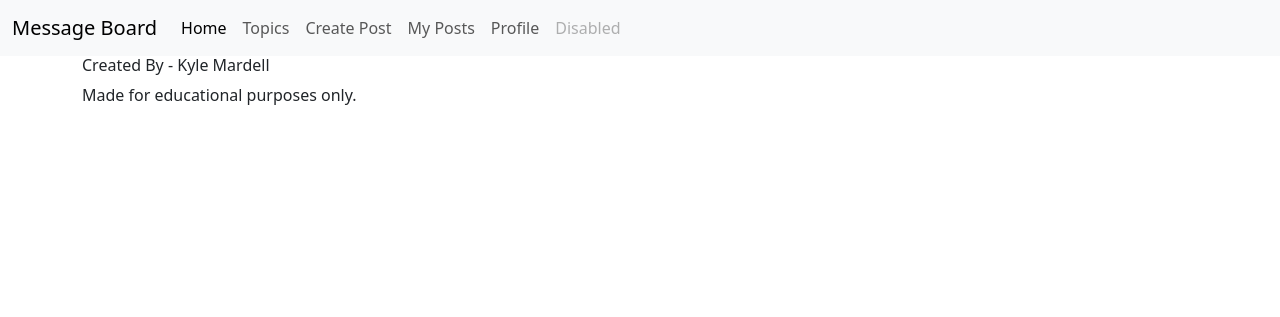
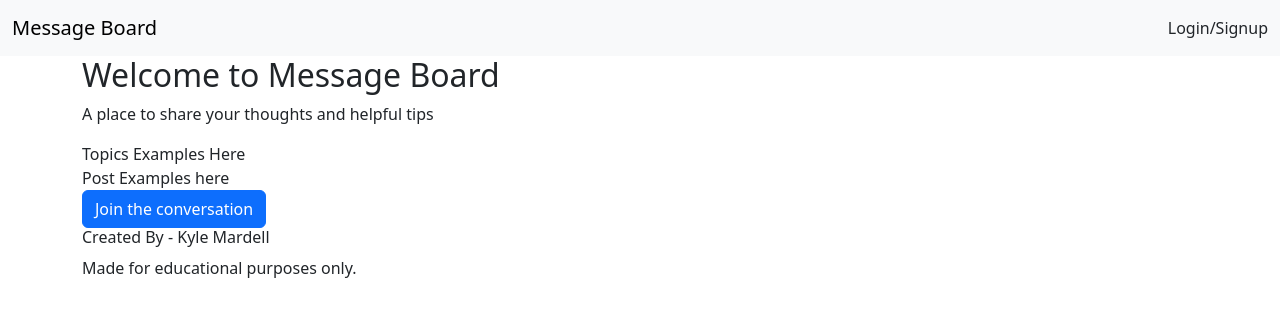
Before and after one commit to KyleMardell/meassage-board-flask-app, a Flask app: page / in a window 1280 px wide. Shown: the top 317 px of the page. Run offline with Flask 3, Linux system fonts and the light colour scheme.

Commit message:
Create initial index and login pages, set up routes.

```diff
--- a/messageboard/routes.py
+++ b/messageboard/routes.py
@@ -4,4 +4,9 @@ from messageboard import app, db
 
 @app.route("/")
 def index():
-    return render_template("base.html")
+    return render_template("index.html")
+
+
+@app.route("/login")
+def login():
+    return render_template("login.html")
--- a/messageboard/static/css/style.css
+++ b/messageboard/static/css/style.css
@@ -0,0 +1,6 @@
+* {
+    border: 0;
+    margin: 0;
+    padding: 0;
+    box-sizing: border-box;
+}
--- a/messageboard/templates/base.html
+++ b/messageboard/templates/base.html
@@ -16,7 +16,8 @@
     <header>
         <nav class="navbar navbar-expand-lg bg-body-tertiary">
             <div class="container-fluid">
-                <a class="navbar-brand" href="#">Message Board</a>
+                <a class="navbar-brand" href="{{ url_for('index') }}">Message Board</a>
+                {% if user_logged_in %}
                 <button class="navbar-toggler" type="button" data-bs-toggle="collapse" data-bs-target="#navbarNav"
                     aria-controls="navbarNav" aria-expanded="false" aria-label="Toggle navigation">
                     <span class="navbar-toggler-icon"></span>
@@ -24,7 +25,7 @@
                 <div class="collapse navbar-collapse" id="navbarNav">
                     <ul class="navbar-nav">
                         <li class="nav-item">
-                            <a class="nav-link active" aria-current="page" href="#">Home</a>
+                            <a class="nav-link active" aria-current="page" href="{{ url_for('index') }}">Home</a>
                         </li>
                         <li class="nav-item">
                             <a class="nav-link" href="#">Topics</a>
@@ -43,6 +44,9 @@
                         </li>
                     </ul>
                 </div>
+                {% else %}
+                <a class="nav-link" href="{{ url_for('login') }}">Login/Signup</a>
+                {% endif %}
             </div>
         </nav>
     </header>
--- /dev/null
+++ b/messageboard/templates/index.html
@@ -0,0 +1,32 @@
+{% extends "base.html" %}
+{% block content %}
+<section class="container hero-section">
+    <div class="row">
+        <div class="col">
+            <h2>
+                Welcome to Message Board
+            </h2>
+            <p>A place to share your thoughts and helpful tips</p>
+        </div>
+    </div>
+</section>
+<section class="container showcase-section">
+    <div class="row">
+        <div class="col">
+            Topics Examples Here
+        </div>
+    </div>
+    <div class="row">
+        <div class="col">
+            Post Examples here
+        </div>
+    </div>
+</section>
+<section class="container call-to-action">
+    <div class="row">
+        <div class="col">
+            <a class="btn btn-primary" href="{{ url_for('login') }}">Join the conversation</a>
+        </div>
+    </div>
+</section>
+{% endblock %}
```
Also changed, not shown: messageboard/templates/login.html (added, +68 -0 lines).
